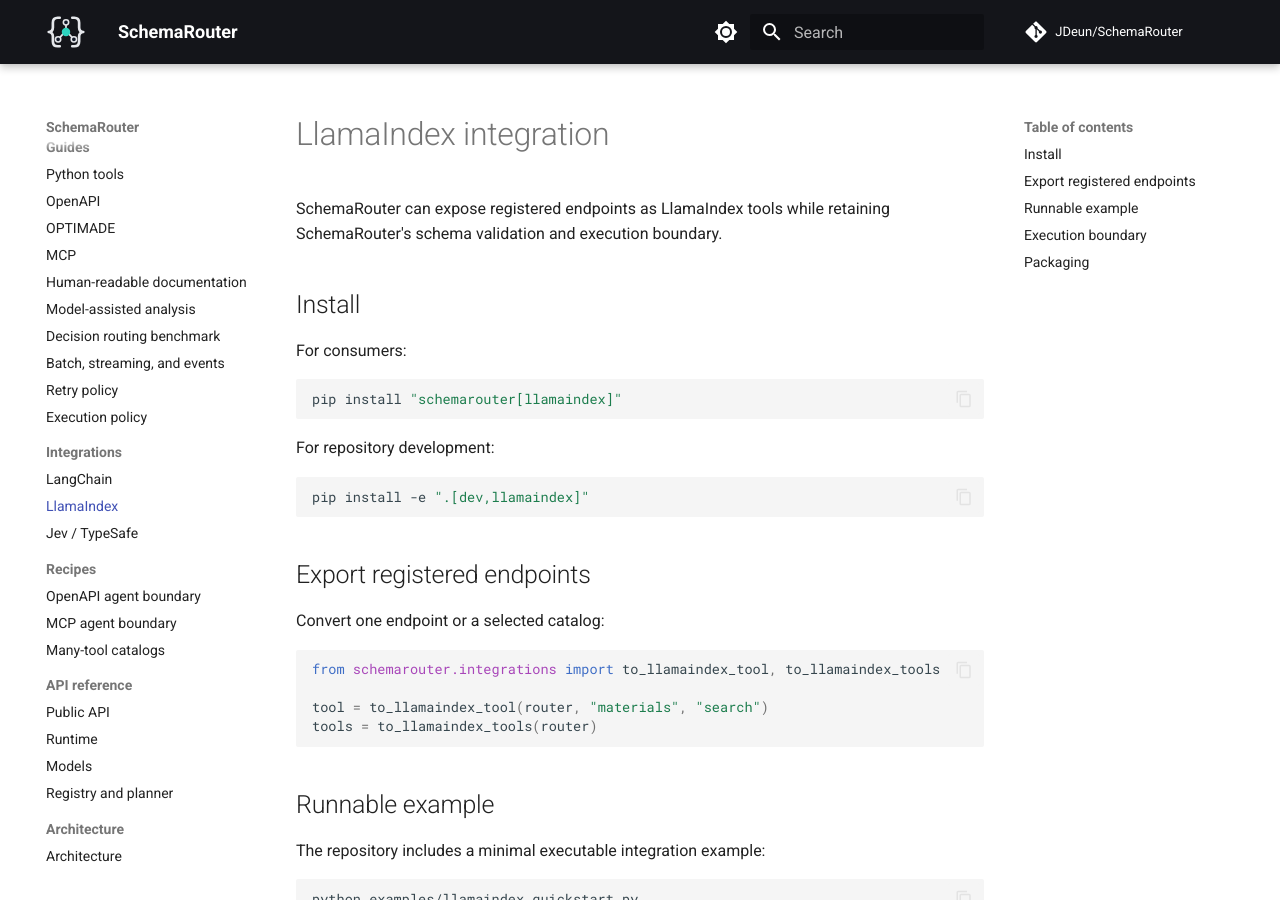
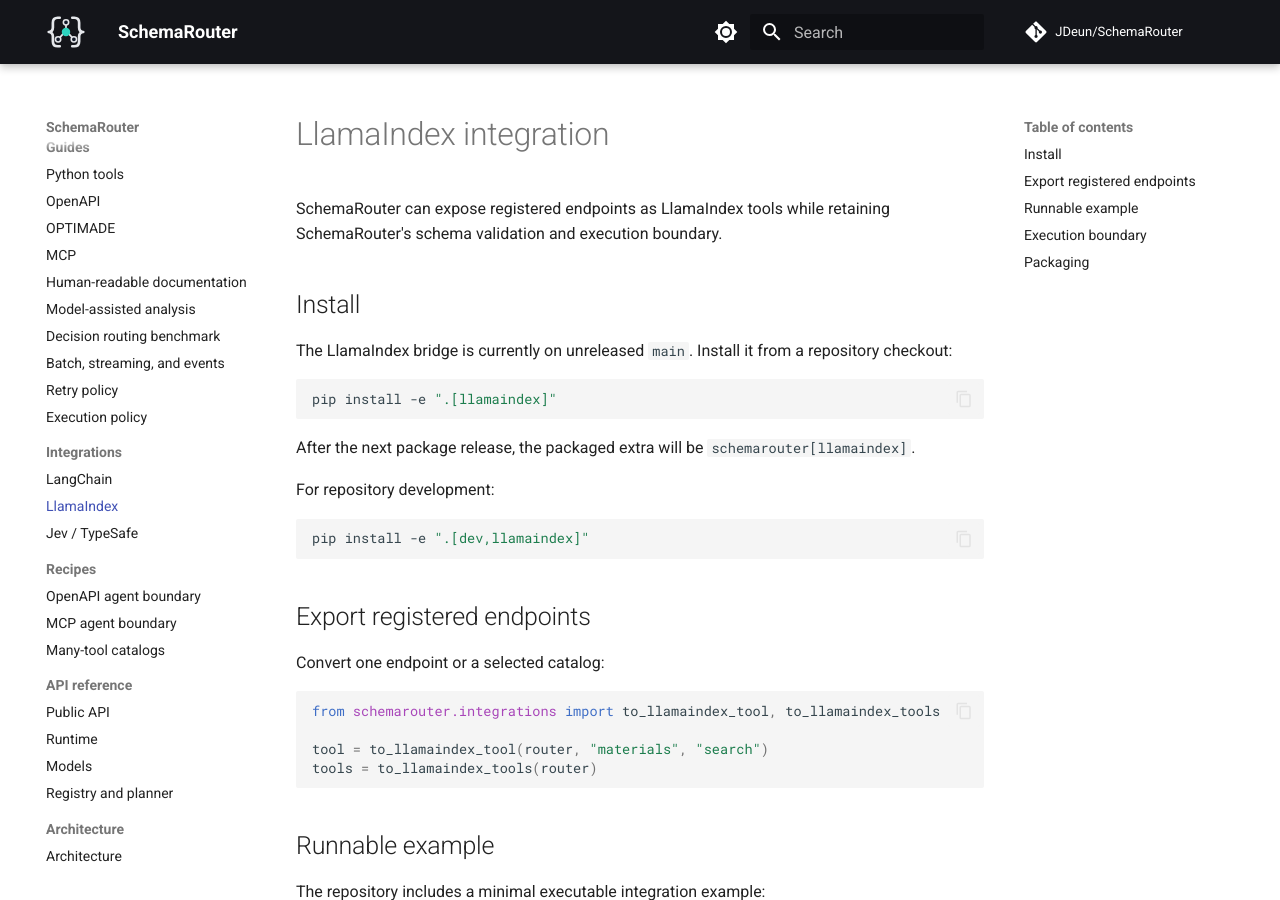
Before and after one commit to JDeun/SchemaRouter, an MkDocs documentation site: the page built from docs/integrations/llamaindex.md, in a window 1280 px wide and 900 px high. Built offline with MkDocs 1.6.1 and Material for MkDocs 9.7.7, drawn with Linux system fonts in a browser that asks for light colours; comment, search, counter and statistics services are not loaded.

Commit message:
docs: clarify LlamaIndex unreleased install path

````diff
--- a/docs/integrations/llamaindex.md
+++ b/docs/integrations/llamaindex.md
@@ -5,11 +5,13 @@
 
 ## Install
 
-For consumers:
+The LlamaIndex bridge is currently on unreleased `main`. Install it from a repository checkout:
 
 ```bash
-pip install "schemarouter[llamaindex]"
+pip install -e ".[llamaindex]"
 ```
+
+After the next package release, the packaged extra will be `schemarouter[llamaindex]`.
 
 For repository development:
 
````
